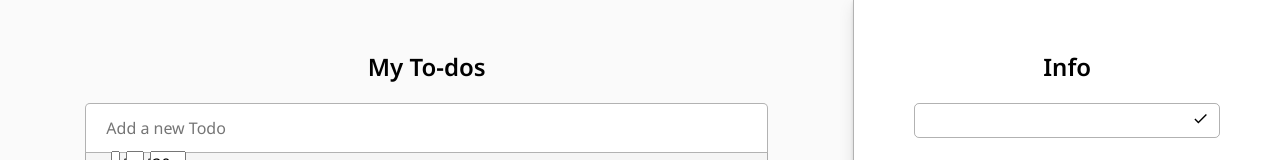
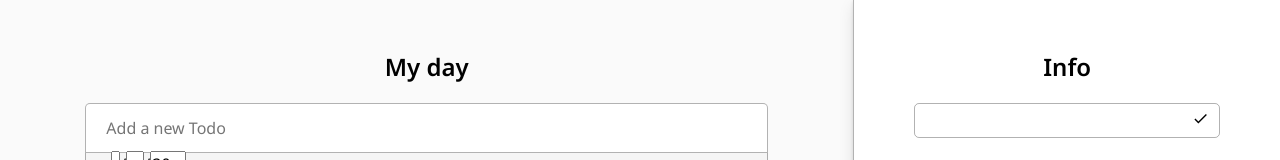
Before and after one commit to bisarroyo/todo-app, a React (Vite) app: page / in a window 1280 px wide. Shown: the top 160 px of the page. Built offline with nearby package versions, Linux system fonts and the light colour scheme.

Commit message:
Change title for the main page

```diff
--- a/src/components/Item.jsx
+++ b/src/components/Item.jsx
@@ -33,7 +33,12 @@ export const Item = ({
               onChange={() => handleToggle(todo.id)}
               checked={todo.done}
             />
-            <p className={`${todo.done && 'todo-done'}`}>{todo.description}</p>
+            <p
+              className={`${todo.done && 'todo-done'}`}
+              onClick={() => handleEdit(todo)}
+            >
+              {todo.description}
+            </p>
           </div>
           <div className='item-controls'>
             <button onClick={() => handleStarred(todo.id)} disabled={todo.done}>
--- a/src/pages/Todos.jsx
+++ b/src/pages/Todos.jsx
@@ -21,7 +21,7 @@ export const Todos = () => {
   return (
     <TodosStyle>
       <section>
-        <h1>My To-dos</h1>
+        <h1>My day</h1>
         <Add onNewTodo={handleAddTodo} />
         <Filter />
         <TodosList
```
